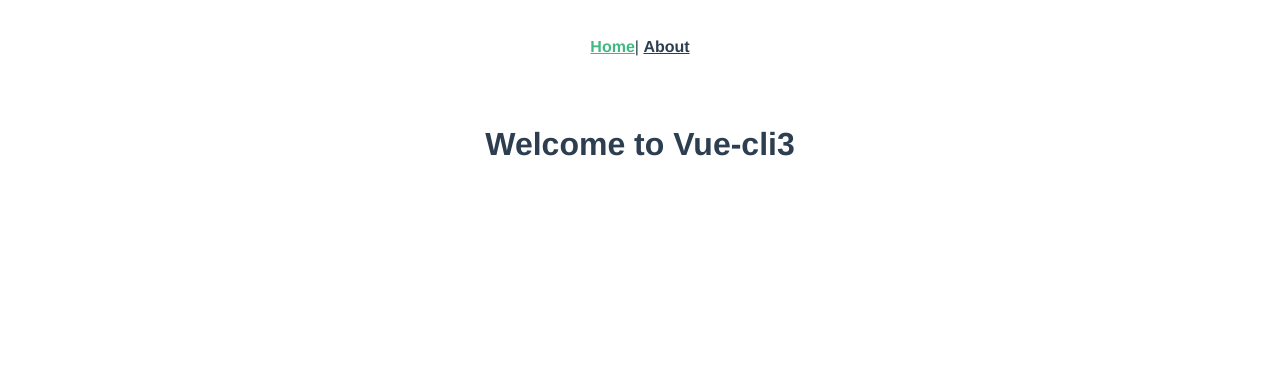
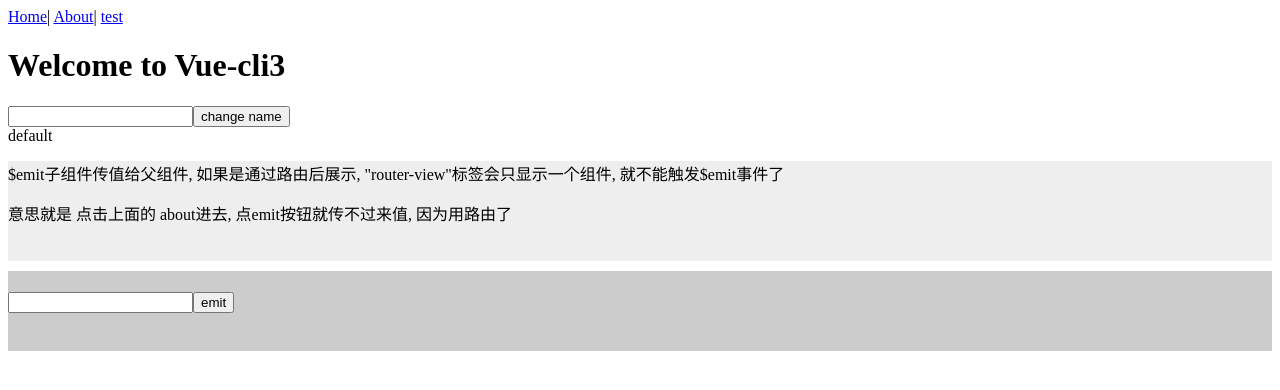
Before and after one commit to gaozhaoqun/vuecli3, a Vue app: page / in a window 1280 px wide. Shown: the top 390 px of the page. Built offline with nearby package versions, Linux system fonts and the light colour scheme.

Commit message:
$emit, 和vuex的简单练习

```diff
--- a/src/App.vue
+++ b/src/App.vue
@@ -2,30 +2,11 @@
     <div id="app">
         <div id="nav">
             <router-link to="/">Home</router-link>|
-            <router-link to="/about">About</router-link>
+            <router-link to="/about">About</router-link>|
+            <router-link to="/test">test</router-link>
         </div>
-        <router-view/>
+        <router-view />
     </div>
 </template>
 <style lang="stylus">
-#app {
-    font-family: 'Avenir', Helvetica, Arial, sans-serif;
-    -webkit-font-smoothing: antialiased;
-    -moz-osx-font-smoothing: grayscale;
-    text-align: center;
-    color: #2c3e50;
-}
-
-#nav {
-    padding: 30px;
-
-    a {
-        font-weight: bold;
-        color: #2c3e50;
-
-        &.router-link-exact-active {
-            color: #42b983;
-        }
-    }
-}
 </style>
--- a/src/components/HelloWorld.vue
+++ b/src/components/HelloWorld.vue
@@ -1,21 +1,37 @@
 <template>
     <div class="hello">
         <h1>{{ msgSon }}</h1>
+        <div>
+            <input type="text" v-model="newName">
+            <button @click="changeName">change name</button>
+        </div>
+        <test></test>
     </div>
 </template>
 
 <script>
+import test from "./test.vue";
 export default {
     name: "HelloWorld",
+    data() {
+        return {
+            newName: ''
+        }
+    },
+    components: {
+        test
+    },
     props: {
         msgSon: String
+    },
+    methods: {
+        changeName() {
+            this.$store.state.name = this.newName;
+        }
     }
 };
 </script>
 
 <!-- Add "scoped" attribute to limit CSS to this component only -->
 <style scoped lang="stylus">
-h1 {
-    margin: 40px 0 0;
-}
 </style>
--- /dev/null
+++ b/src/components/test.vue
@@ -0,0 +1,18 @@
+<template>
+    <div>
+        <span>{{ showName }}</span>
+    </div>
+</template>
+<script>
+export default {
+    name: 'test',
+    computed: {
+        showName() {
+            return this.$store.state.name
+        }
+    }
+}
+</script>
+<style lang="stylus" scoped>
+
+</style>
--- a/src/router.js
+++ b/src/router.js
@@ -19,6 +19,11 @@
             // this generates a separate chunk (about.[hash].js) for this route
             // which is lazy-loaded when the route is visited.
             component: () => import( /* webpackChunkName: "about" */ './views/About.vue')
+        },
+        {
+            path: '/test',
+            name: 'test',
+            component: () => import('./components/test.vue')
         }
     ]
 })
--- a/src/store.js
+++ b/src/store.js
@@ -5,7 +5,7 @@
 
 export default new Vuex.Store({
     state: {
-
+        name: 'default'
     },
     mutations: {
 
--- a/src/views/About.vue
+++ b/src/views/About.vue
@@ -1,5 +1,36 @@
 <template>
-  <div class="about">
-    <h1>This is an about page</h1>
-  </div>
+    <div class="about">
+        <h1>{{ title }}</h1>
+        <input type="text" v-model="username">
+        <button @click="handleClick">emit</button>
+    </div>
 </template>
+<script>
+export default {
+    name: 'about',
+    props: {
+        title: String
+    },
+    data() {
+        return {
+            username: ""
+        }
+    },
+    methods: {
+        handleClick() {
+            let self = this
+            self.$emit('tofather', self.username)
+        }
+    }
+};
+</script>
+
+<style lang="stylus">
+    .about
+        display block
+        margin-top 10px
+        width 100%
+        height 80px
+        background-color #ccc
+        overflow hidden
+</style>
--- a/src/views/Home.vue
+++ b/src/views/Home.vue
@@ -1,22 +1,47 @@
 <template>
     <div class="home">
         <HelloWorld :msgSon="msgFahter"/>
+        <div class="test">
+            {{ sonToFather }}
+            <p>$emit子组件传值给父组件, 如果是通过路由后展示,  "router-view"标签会只显示一个组件, 就不能触发$emit事件了 </p>
+            <p>意思就是 点击上面的 about进去, 点emit按钮就传不过来值, 因为用路由了</p>
+        </div>
+        <About :title="title" @tofather="getNewName"></About>
     </div>
 </template>
 
 <script>
 // @ is an alias to /src
 import HelloWorld from "@/components/HelloWorld";
+import About from "@/views/About";
 
 export default {
     name: "home",
     components: {
-        HelloWorld
+        HelloWorld,
+        About
     },
     data() {
         return {
-            msgFahter: "Welcome to Vue-cli3"
+            msgFahter: "Welcome to Vue-cli3",
+            title: "    ",
+            sonToFather: ""
         };
+    },
+    methods: {
+        getNewName(value) {
+            console.log(value)
+            let self = this
+            self.sonToFather = value;
+        }
     }
 };
 </script>
+
+<style lang="stylus">
+    .test
+        width 100%
+        height 100px
+        background #eee
+
+</style>
--- /dev/null
+++ b/vue.config.js
@@ -0,0 +1,6 @@
+module.exports = {
+    publicPath: process.env.NODE_ENV === 'production' ? '/production-sub-path/' : '/',
+    devServer: {
+        open: true
+    }
+}
```
Lines whose indentation alone changed are shown as unchanged.
